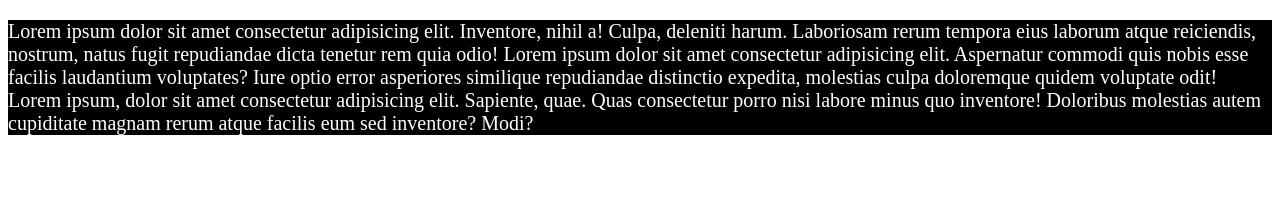
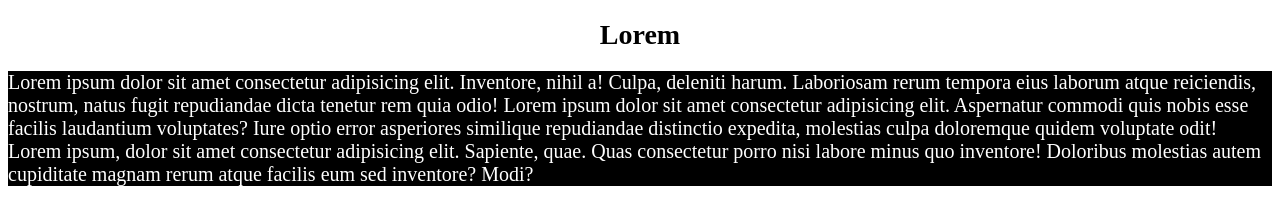
Before and after one commit to Harsha6282925508/sample2, a plain HTML site: page index.html in a window 1280 px wide. Drawn offline with Linux system fonts and the light colour scheme.

Commit message:
header added

```diff
--- a/index.html
+++ b/index.html
@@ -7,6 +7,7 @@
     <link rel="stylesheet" href="./style.css">
 </head>
 <body>
+    <h1>Lorem</h1>
     <p>
         Lorem ipsum dolor sit amet consectetur adipisicing elit. Inventore, nihil a! Culpa, deleniti harum. Laboriosam rerum tempora eius laborum atque reiciendis, nostrum, natus fugit repudiandae dicta tenetur rem quia odio!
         Lorem ipsum dolor sit amet consectetur adipisicing elit. Aspernatur commodi quis nobis esse facilis laudantium voluptates? Iure optio error asperiores similique repudiandae distinctio expedita, molestias culpa doloremque quidem voluptate odit!
--- a/style.css
+++ b/style.css
@@ -4,3 +4,7 @@ p{
     font-size: 20px;
 
 }
+h1{
+    text-align: center;
+    font-size: 28px;
+}
```
